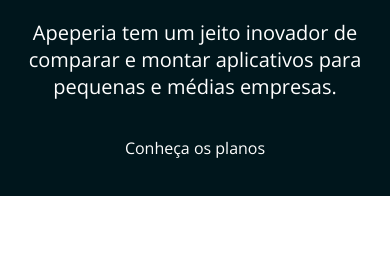
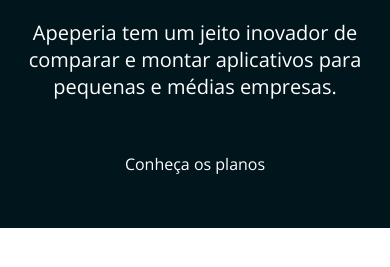
Before and after one commit to Kosaketx/layouts-responsivos, a plain HTML site: page index.html in a window 390 px wide. Shown: the part 265-532 px from the top of the page. Drawn offline with nearby package versions, Linux system fonts and the light colour scheme.

Commit message:
variaveis CSS, CTA e conceito basico mobile first

```diff
--- a/css/base.css
+++ b/css/base.css
@@ -1,3 +1,40 @@
+:root{
+--branco: #FFF;
+--azul-claro: #DFE3E5;
+--vermelho-forte: #B72E2E;
+--cinza-escuro: #4F4C4C;
+--cinza-claro: #F7F4F4;
+--cinza-medio: #D9D9D9;
+
+--fonte-link: #0084FF;
+--fonte-cinza: #666;
+--borda-cabecalho-mobile: #103D4A;
+--bg-rodape: #333;
+--bg-chamada-mobile: #00161C;
+
+--planos-cartao-start: #56CCF2;
+--planos-cartao-ultra: #B04CD9;
+--planos-cartao-mega: #E33B3B;
+
+--montserrat: 'Montserrat', sans-serif;
+}
+
+
 body{
     font-family: 'Open Sans', sans-serif;
 }
+.container{
+    padding-left: 6%;
+    padding-right: 6%;
+}
+
+.botao{
+    text-align: center;
+    display: block;
+    width: 100%;
+    max-width: 350px;
+    box-sizing: border-box;
+    padding: 1rem 2rem;
+    border: 1px solid var(--banco);
+    border-radius: 5px;
+}
--- a/css/cabecalho.css
+++ b/css/cabecalho.css
@@ -1,5 +1,5 @@
 .cabecalho {
-    color: #FFF;
+    color: var(--branco);
 
     width: 100%;
 
@@ -12,7 +12,7 @@
     padding-top: .75rem;
     padding-bottom: .75rem;
 
-    border-bottom: 1px solid #103D4A;
+    border-bottom: 1px solid var(--borda-cabecalho-mobile);
 
     position: absolute;
 }
--- a/css/chamada.css
+++ b/css/chamada.css
@@ -3,17 +3,17 @@
     flex-direction: column;
     align-items: center;
 
-    color: #FFF;
+    color: var(--branco);
     text-align: center;
 
-    background-color: #00161C;
+    background-color: var(--bg-chamada-mobile);
 
     padding-top: 12.25rem;
     padding-bottom: 2.5rem;
 }
 
 .chamada__titulo {
-    font-family: 'Montserrat', serif;
+    font-family: var(--montserrat);
     font-size: 2rem;
     font-weight: 700;
     text-transform: uppercase;
--- a/index.html
+++ b/index.html
@@ -13,24 +13,24 @@
 
 </head>
 <body>
-    <header class="cabecalho">
+    <header class="cabecalho container">
         <img src="img/logo-apeperia.svg" alt="Logo da Apeperia" class="cabecalho__logo">
         <nav class="cabecalho__navegacao">
             <ul>
-                <li class="cabecalho__link"><a href="#"></a>Sobre</li>
-                <li class="cabecalho__link"><a href="#"></a>Planos</li>
-                <li class="cabecalho__link"><a href="#"></a>Blog</li>
-                <li class="cabecalho__link"><a href="#"></a>Destaques</li>
-                <li class="cabecalho__link"><a href="#"></a>Institucional</li>
-                <li class="cabecalho__link"><a href="#"></a>Contato</li>
+                <li class="cabecalho__link"><a href="#">Sobre</a></li>
+                <li class="cabecalho__link"><a href="#">Planos</a></li>
+                <li class="cabecalho__link"><a href="#">Blog</a></li>
+                <li class="cabecalho__link"><a href="#">Destaques</a></li>
+                <li class="cabecalho__link"><a href="#">Institucional</a></li>
+                <li class="cabecalho__link"><a href="#">Contato</a></li>
             </ul>
         </nav>
     </header>
-    <main class="chamada ">
+    <main class="chamada container">
         <section>
             <h1 class="chamada__titulo">Aplicativos Na Medida</h1>
             <p class="chamada__texto">Apeperia tem um jeito inovador de comparar e montar aplicativos para pequenas e médias empresas.</p>
-            <a class="chamada__botao" href="#">Conheça os planos</a>
+            <a class="chamada__botao botao" href="#">Conheça os planos</a>
         </section>
     </main>
 </body>
```
